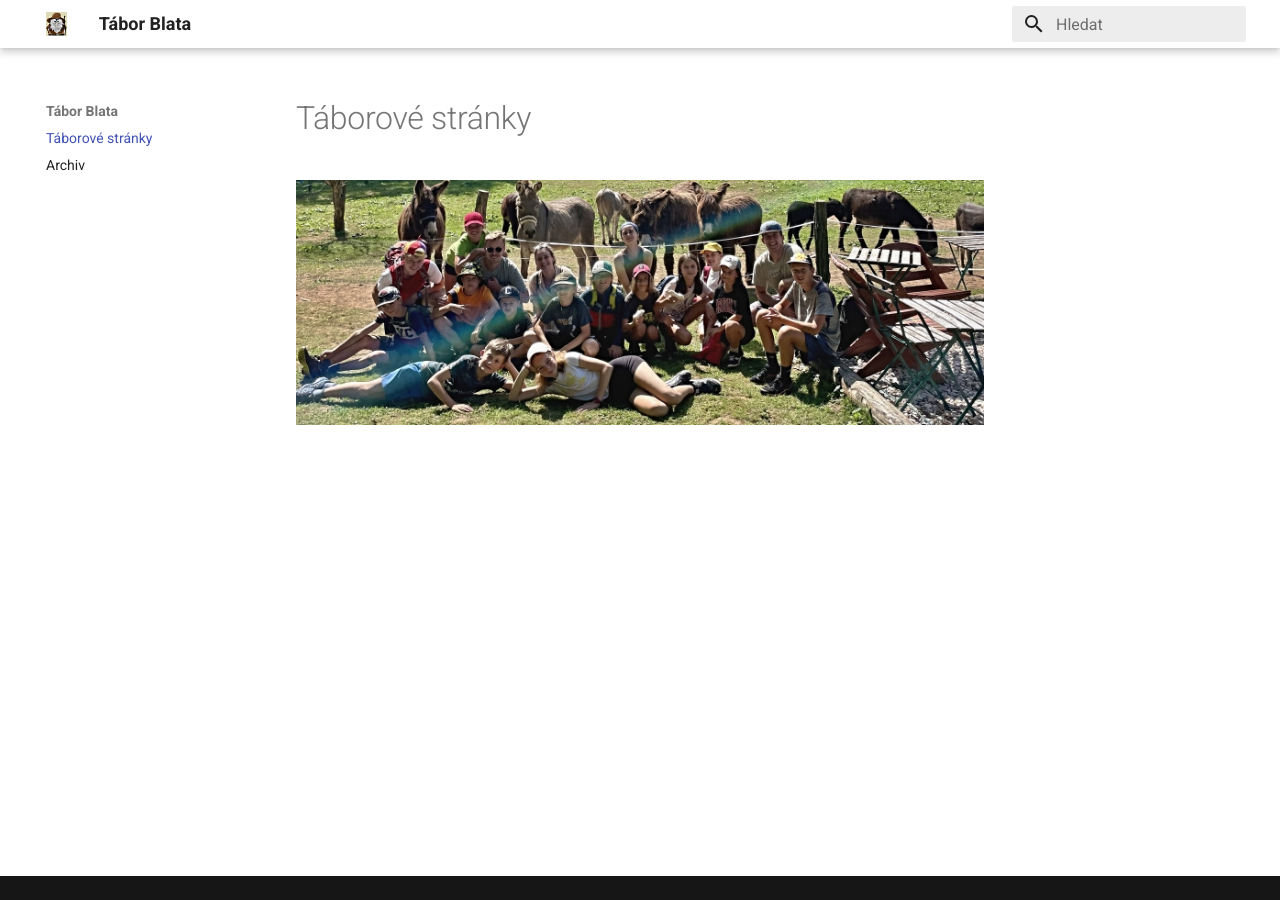
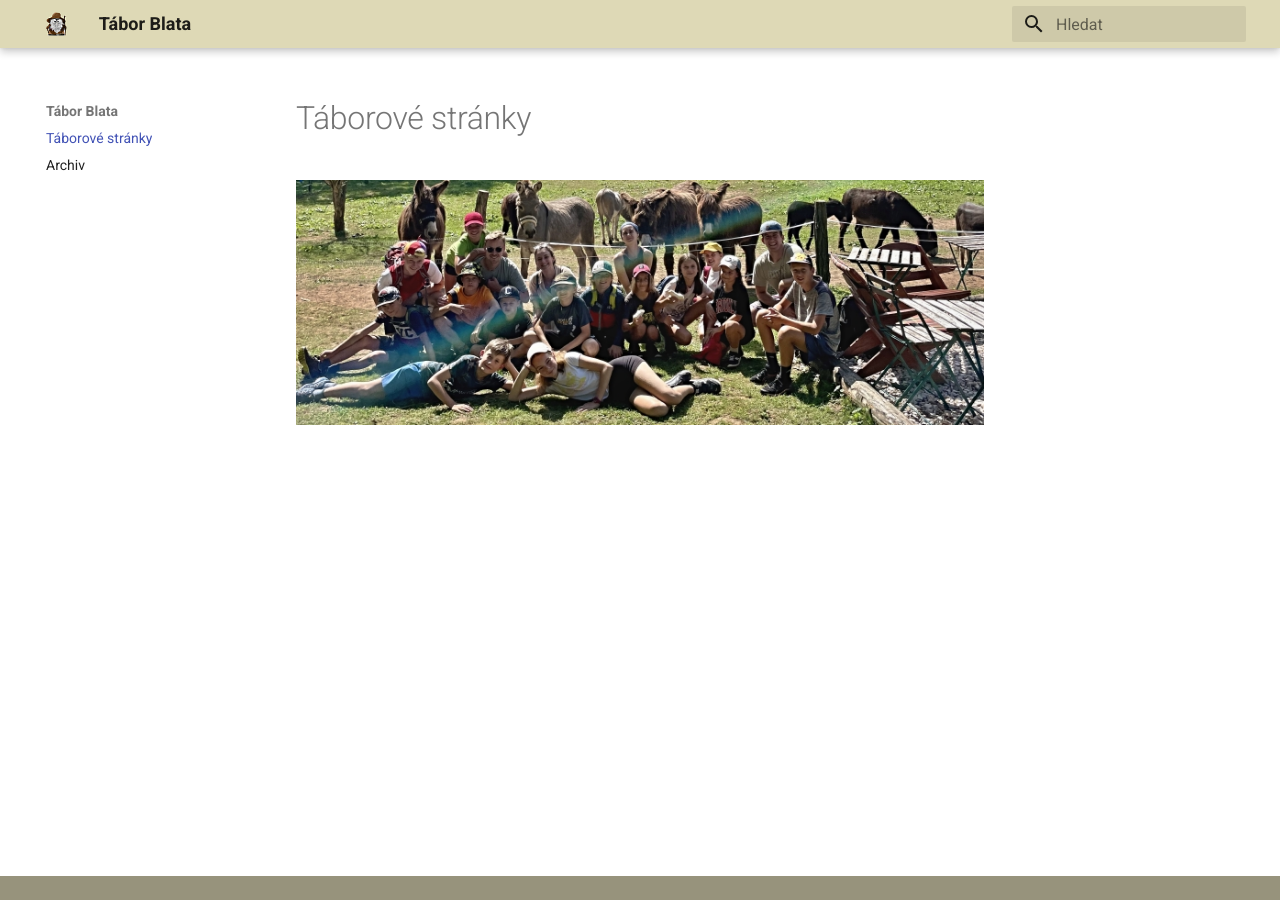
Before and after one commit to kratoon/lizetka, an MkDocs documentation site: the page built from docs/index.md, in a window 1280 px wide. Built offline with MkDocs 1.6.1 and Material for MkDocs 9.7.7, drawn with Linux system fonts in a browser that asks for light colours.

Commit message:
change header color

```diff
--- a/docs/stylesheets/extra.css
+++ b/docs/stylesheets/extra.css
@@ -1,15 +1,14 @@
-/*:root {*/
-/*    --md-primary-fg-color:        #ae358e;*/
-/*    --md-primary-fg-color--light: #ECB7B7;*/
-/*    --md-primary-fg-color--dark:  #90030C;*/
-/*    --color-secondary: rgba(234,122,255,0.10196078431372549);*/
-/*}*/
+:root {
+    /*--md-primary-fg-color: #ae358e;*/
+    /*--md-primary-fg-color--light: #ECB7B7;*/
+    /*--md-primary-fg-color--dark: #90030C;*/
+    /*--color-secondary: rgba(234, 122, 255, 0.10196078431372549);*/
+    --color-secondar: rgb(222, 217, 182);
+}
 
-/*.md-tabs {*/
-/*    background-color: white;*/
-/*    color: black;*/
-/*    border-bottom: 3px solid #ae358e !important;*/
-/*}*/
+.md-header {
+    background-color: rgb(222, 217, 182);
+}
 
 /*.md-tabs__item--active {*/
 /*    background-color: var(--color-secondary);*/
@@ -22,6 +21,6 @@
 /*    background: #ae358e;*/
 /*}*/
 
-/*.md-footer {*/
-/*    background-color: #ae358e;*/
-/*}*/
+.md-footer {
+    background-color: rgb(222, 217, 182);
+}
```
